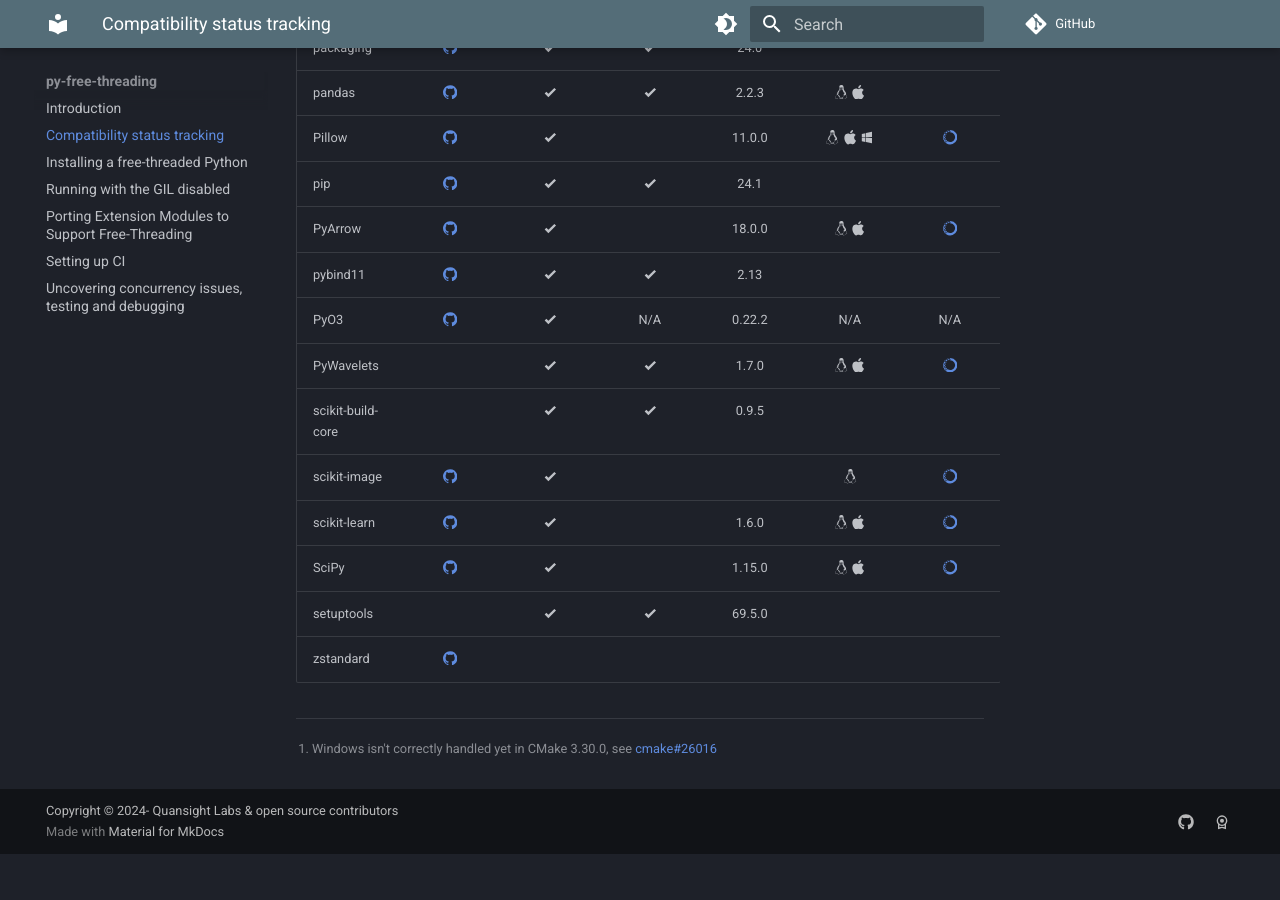
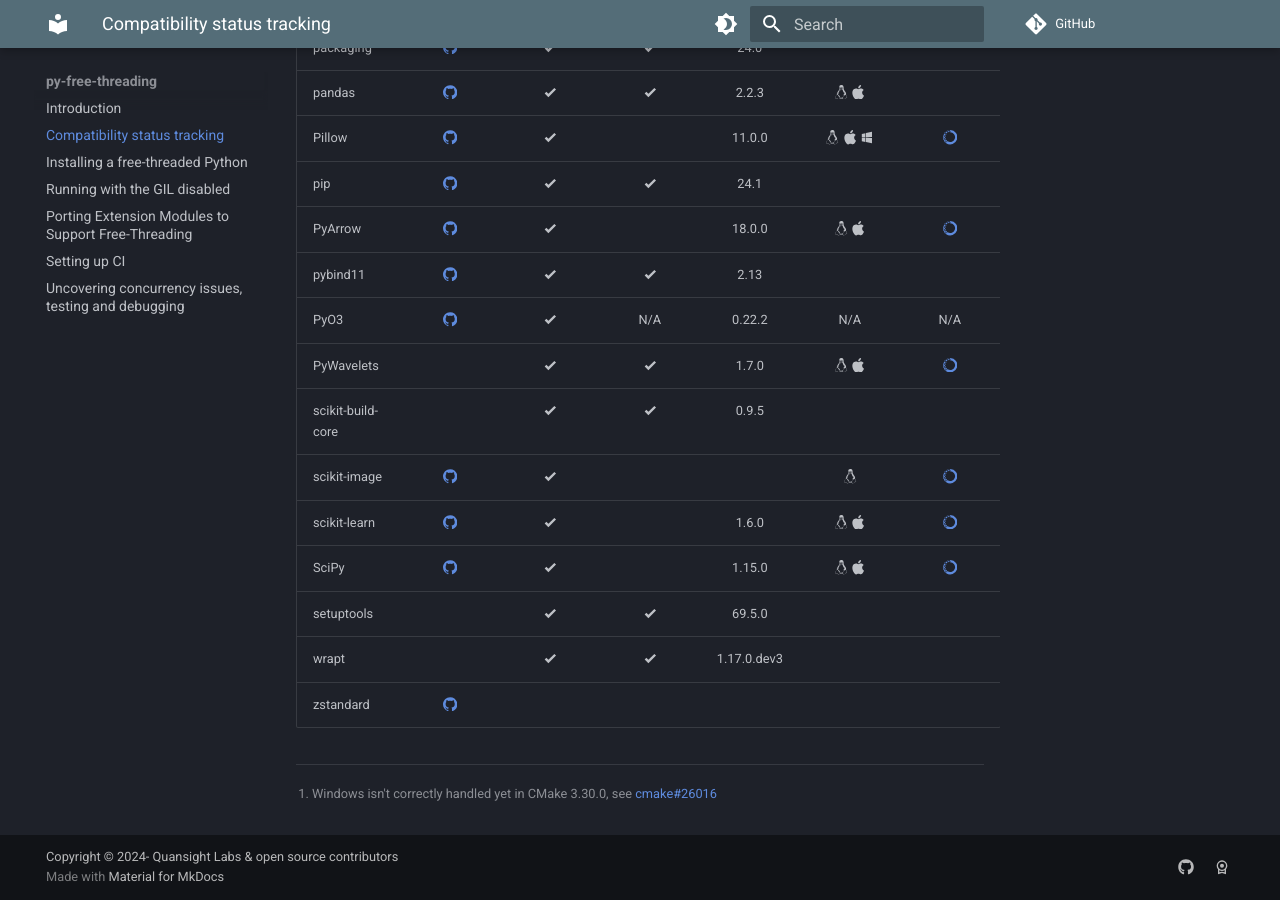
Before and after one commit to Quansight-Labs/free-threaded-compatibility, an MkDocs documentation site: the page built from docs/tracking.md, in a window 1280 px wide and 900 px high, scrolled down 1350 px. Built offline with MkDocs 1.6.1 and Material for MkDocs 9.7.7, drawn with Linux system fonts in a browser that asks for light colours; comment, search, counter and statistics services are not loaded; before the commit the page ends 2204 px from its top, so only the background shows below that.

Commit message:
tracking: add wrapt (#89)
Co-authored-by: pre-commit-ci-lite[bot] <117423508+pre-commit-ci-lite[bot]@users.noreply.github.com>

```diff
--- a/docs/tracking.md
+++ b/docs/tracking.md
@@ -54,6 +54,7 @@
 | scikit-learn      | [:simple-github:](https://github.com/scikit-learn/scikit-learn/issues/28978) | :material-check-bold: |                       |           1.6.0            |               :simple-linux: :simple-apple:                | [:simple-anaconda:](https://anaconda.org/scientific-python-nightly-wheels/scikit-learn/) |
 | SciPy             |        [:simple-github:](https://github.com/scipy/scipy/issues/20669)        | :material-check-bold: |                       |           1.15.0           |               :simple-linux: :simple-apple:                |    [:simple-anaconda:](https://anaconda.org/scientific-python-nightly-wheels/scipy/)     |
 | setuptools        |                                                                              | :material-check-bold: | :material-check-bold: |           69.5.0           |                                                            |                                                                                          |
+| wrapt             |                                                                              | :material-check-bold: | :material-check-bold: |        1.17.0.dev3         |                                                            |                                                                                          |
 | zstandard         |  [:simple-github:](https://github.com/indygreg/python-zstandard/issues/231)  |                       |                       |                            |                                                            |                                                                                          |
 
 [^cmake]: Windows isn't correctly handled yet in CMake 3.30.0, see [cmake#26016](https://gitlab.kitware.com/cmake/cmake/-/issues/26016)
```
